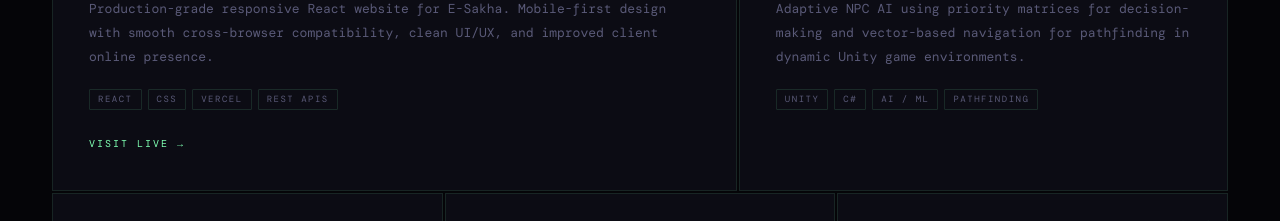
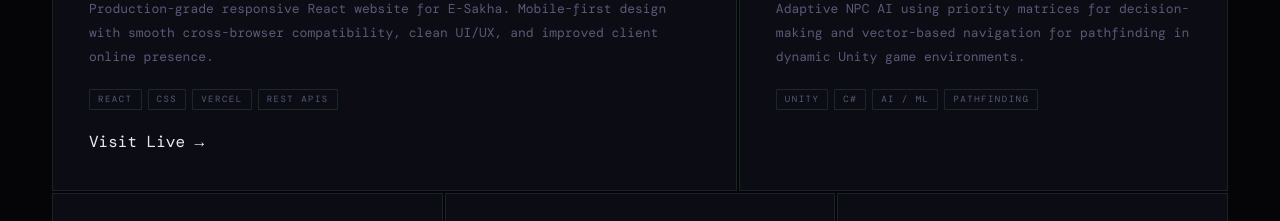
Before and after one commit to dikesh098/portfolio, a React (Vite) app: page / in a window 1280 px wide. Shown: the part 4680-4901 px from the top of the page. Built offline with nearby package versions, Linux system fonts and the light colour scheme; a web font is replaced by a local one.

Commit message:
Update Portfolio.jsx

```diff
--- a/src/Portfolio.jsx
+++ b/src/Portfolio.jsx
@@ -663,7 +663,7 @@ function PC({ p, delay=0, big=false }) {
       <div className="pc-name">{p.name}</div>
       <div className="pc-desc">{p.desc}</div>
       <div className="pc-techs">{p.techs.map((t,i)=><span key={i} className="pc-tech">{t}</span>)}</div>
-      {p.link && <a href={`https://${p.link}`} target="_blank" rel="noreferrer" className="pc-link">Visit Live →</a>}
+      {p.link && <a href={`https://www.esakha.in`} target="_blank" rel="noreferrer" className="www.esakha.in">Visit Live →</a>}
     </div>
   );
 }
```
